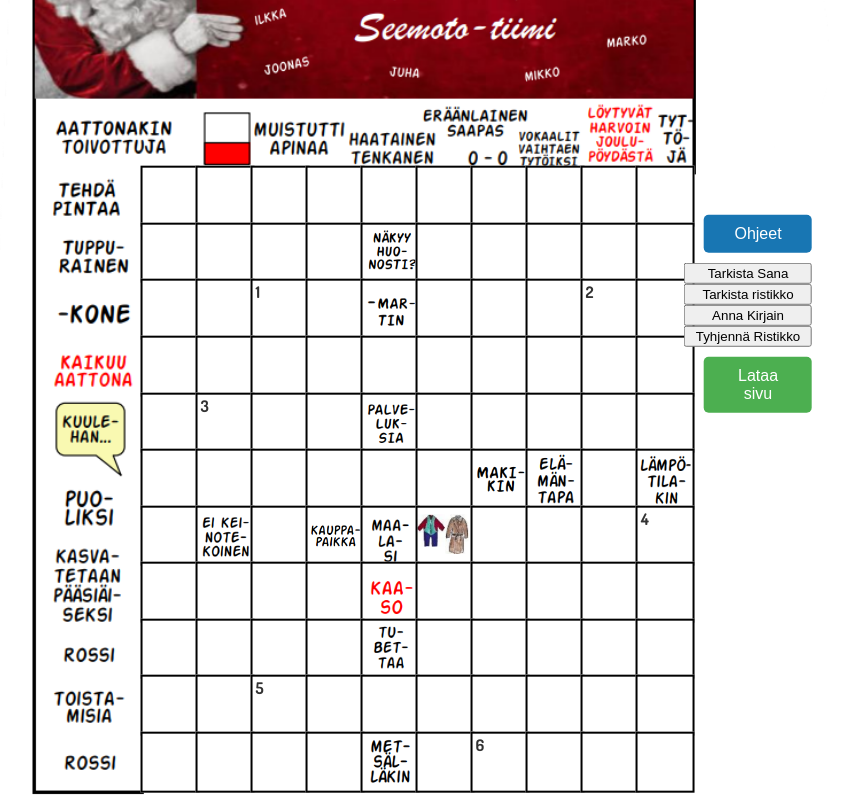
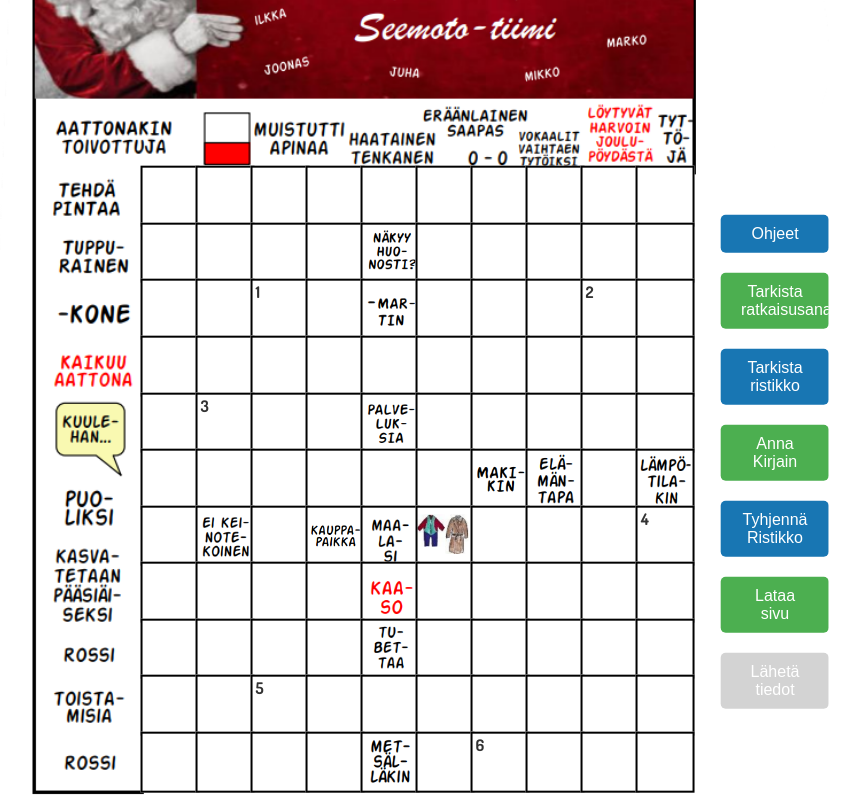
Before and after one commit to DeveloperWizard83/ristikko2021, a React (Vite) app: page / in a window 1280 px wide. Shown: the part 283-1083 px from the top of the page, without its empty margins (236-1096 px from the left). Built offline with nearby package versions, Linux system fonts and the light colour scheme.

Commit message:
Lisätty näppäinten css

```diff
--- a/src/Buttons.css
+++ b/src/Buttons.css
@@ -5,7 +5,7 @@
     display: flex;
     flex-direction: column; /* Stack the buttons vertically */
     justify-content: flex-start;
-    margin-left: 83%;
+    margin-left: 85%;
     margin-top: 50%;
 
     position: absolute;
@@ -87,3 +87,92 @@
   .download-button:hover {
     background-color: #e31e0a;
   }
+
+  .check-word-button {
+    background-color: #4CAF50;
+    color: white;
+    padding: 10px 20px;
+    margin-top: 10px;
+    cursor: pointer;
+    border: none;
+    border-radius: 5px;
+
+    font-size: 16px;
+    margin-left: 20px;
+    margin-bottom: 10px;
+
+}
+
+  .check-word-button:hover {
+    background-color: #e31e0a;
+  }
+
+  .check-crossword-button {
+    background-color: #1876b3;
+    color: white;
+    padding: 10px 20px;
+    margin-top: 10px;
+    cursor: pointer;
+    border: none;
+    border-radius: 5px;
+    font-size: 16px;
+    margin-left: 20px;
+    margin-bottom: 10px;
+}
+
+.check-crossword-button:hover {
+    background-color: #e31e0a;
+}
+
+.erase-button {
+    background-color: #1876b3;
+    color: white;
+    padding: 10px 20px;
+    margin-top: 10px;
+    cursor: pointer;
+    border: none;
+    border-radius: 5px;
+    font-size: 16px;
+    margin-left: 20px;
+    margin-bottom: 10px;
+}
+
+.erase-button:hover {
+    background-color: #e31e0a;
+}
+
+.give-letter-button {
+    background-color: #4CAF50;
+    color: white;
+    padding: 10px 20px;
+    margin-top: 10px;
+    cursor: pointer;
+    border: none;
+    border-radius: 5px;
+
+    font-size: 16px;
+    margin-left: 20px;
+    margin-bottom: 10px;
+
+}
+
+  .give-letter-button:hover {
+    background-color: #e31e0a;
+  }
+
+  .send-info-button {
+    background-color: lightgray;
+    color: white;
+    padding: 10px 20px;
+    margin-top: 10px;
+    cursor: pointer;
+    border: none;
+    border-radius: 5px;
+    font-size: 16px;
+    margin-left: 20px;
+    margin-bottom: 10px;
+}
+
+.send-info-button:hover {
+    background-color: lightgray;
+}
--- a/src/Buttons.jsx
+++ b/src/Buttons.jsx
@@ -54,9 +54,10 @@ const ButtonContainer = ({ onEraseClick, gridContentRef, selectedItemId}) => {
     }
 };
 
-  const handleSendClick = () => {
-    // Logic for send reply button
-  };
+const handleSendClick = () => {
+  // Replace 'https://www.companywebsite.com/form' with the actual URL you want users to go to
+  // window.location.href = 'https://www.companywebsite.com/form';
+};
 
   const handleKirjainClick = () => {
     if (!selectedItemId) {
@@ -139,12 +140,13 @@ alert(`Olet ratkaissut ristikosta ${correctnessPercentage} prosenttia.`);
   return (
     <div className="button-container">
       <button id="helpButton" className="help-button non-printable" onClick={handleHelpClick}>Ohjeet</button>
-      <button onClick={handleCheckClick}>Tarkista Sana</button>
-      <button onClick={tarkistaRistikkoClick}>Tarkista ristikko</button>
+      <button className='check-word-button' onClick={handleCheckClick}>Tarkista ratkaisusana</button>
+      <button className='check-crossword-button' onClick={tarkistaRistikkoClick}>Tarkista ristikko</button>
       {/* Add the download button */}
-      <button onClick={handleKirjainClick}>Anna Kirjain</button>
+      <button className='give-letter-button' onClick={handleKirjainClick}>Anna Kirjain</button>
       <button id="eraseButton" className="erase-button non-printable" onClick={handleEraseClick}>Tyhjennä Ristikko</button>
       <button id="downloadButton" className="download-button non-printable" onClick={handleDownloadClick}>Lataa sivu</button>
+      <button onClick={handleSendClick} className="send-info-button">Lähetä tiedot</button>
       {/* ... other buttons */}
       {/* Help Modal */}
       {isHelpModalVisible && (
@@ -152,7 +154,7 @@ alert(`Olet ratkaissut ristikosta ${correctnessPercentage} prosenttia.`);
           <div className="modal-content" onClick={(e) => e.stopPropagation()}>
             <span className="close" onClick={handleCloseHelpModal}>&times;</span>
             <h2>Kirjoittaminen</h2>
-    <p>Valitse ruutu ja kirjoitussuunta ja voit aloittaa kirjoittamisen. Kirjoitussuuntaa voit vaihtaa painamalla valittua ruutua. Kirjaimia voi poistaa peruutus(backspace) näppäimellä. Jos ristikko näyttää oudolta, niin tarkista että selaimen zoom taso on 100% </p>
+    <p>Valitse ruutu ja kirjoitussuunta ja voit aloittaa kirjoittamisen. Kirjoitussuuntaa voit vaihtaa painamalla valittua ruutua. Kirjaimia voi poistaa peruutus(backspace) näppäimellä.</p>
     <h2>Ristikon tallennus</h2>
     <p>Ristikko tallentuu automaattisesti selaimen muistiin jokaisen muutoksen jälkeen. Kun ristikkoon palaa myöhemmin lataa se automaattisesti pelin siitä kohtaa johon se jäi.
         Selaimen muistien tyhjennys voi hävittää kirjaimet ristikosta.
```
